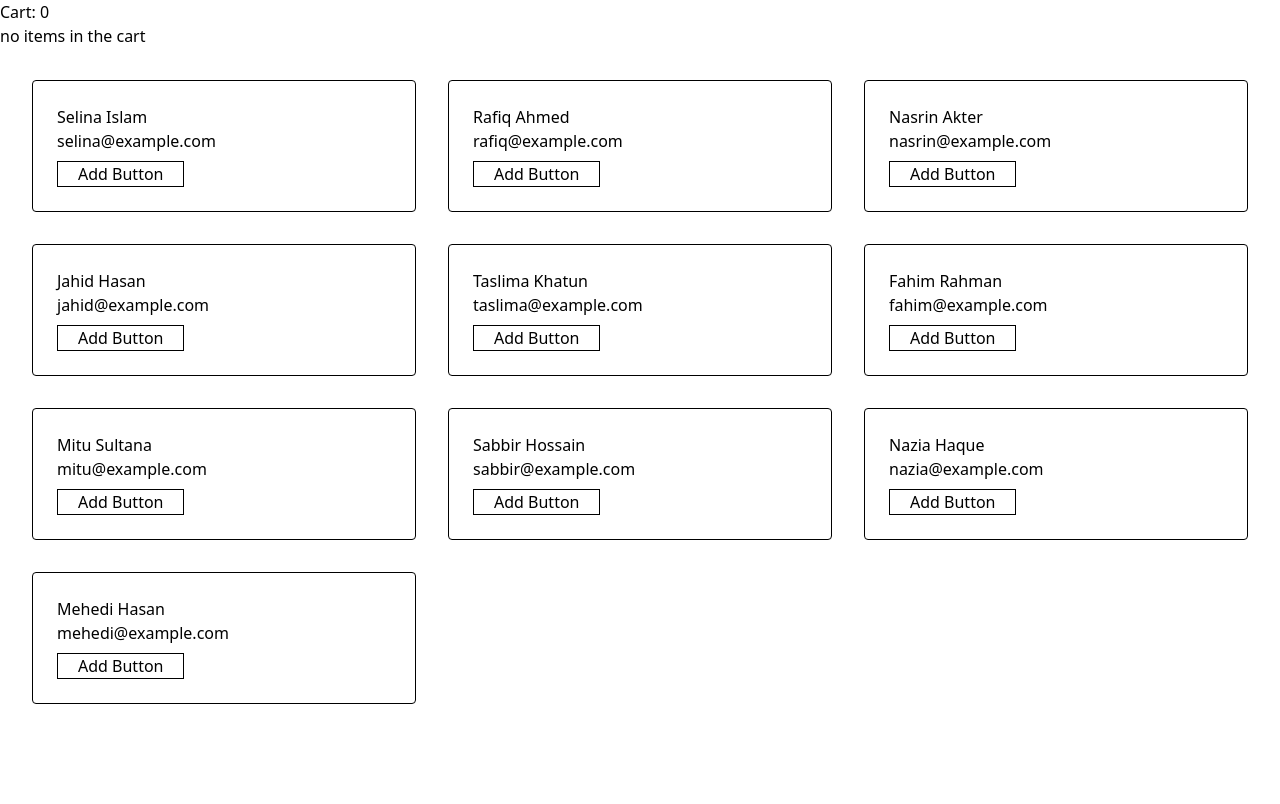
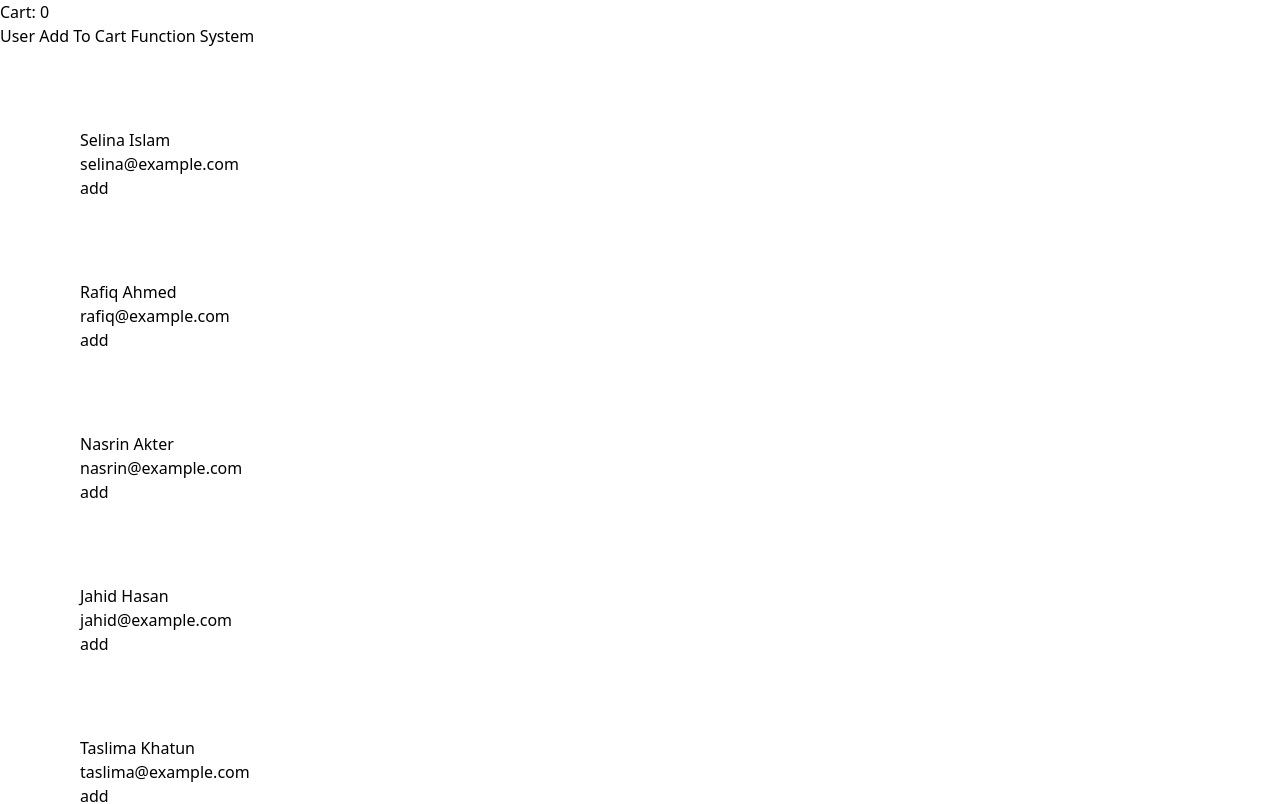
Before and after one commit to selina-islam/Play_With_React, a React (Vite) app: page / in a window 1280 px wide. Shown: the top 804 px of the page. Built offline with nearby package versions, Linux system fonts and the light colour scheme.

Commit message:
add to cart system with context api

```diff
--- a/src/App.jsx
+++ b/src/App.jsx
@@ -1,11 +1,11 @@
 import React from 'react'
-import MainApp from './AddToCart/MainApp'
+import Main from './addCart_contextApi/Main'
 
 function App() {
 
   return (
     <div>
-      <MainApp/>
+     <Main/>
     </div>
   )
 }
--- /dev/null
+++ b/src/addCart_contextApi/AddShow.jsx
@@ -0,0 +1,20 @@
+import React, { useContext } from 'react'
+import { CartContext } from './CartContext'
+
+const AddShow = () => {
+        const {cart, removeFromCart}= useContext(CartContext)
+  return (
+          <div>
+                  <p>Cart: {cart.length}</p>
+                  {cart.map((carts) => (
+                          <div key={carts.id}>
+                                  <p>{carts.name }</p>
+                                  <button onClick={()=>removeFromCart(carts.id)}>remove</button>
+                          </div>
+                  ))}
+
+    </div>
+  )
+}
+
+export default AddShow
--- /dev/null
+++ b/src/addCart_contextApi/CartContext.jsx
@@ -0,0 +1,22 @@
+import { createContext, useState } from "react";
+
+export const CartContext = createContext()
+export const CartProvider = ({children}) => {
+        const [cart, setCart]= useState([])
+
+        const addToCart = (user) => {
+                if (!cart.find(item => item.id === user.id)) {
+                        setCart([...cart, user])
+                }
+        }
+
+        const removeFromCart = (id) => {
+        setCart(cart.filter(item=> item.id !==id))
+}
+
+        return (
+                <CartContext.Provider value={{cart, addToCart, removeFromCart}}>
+                        {children}
+               </CartContext.Provider>
+        )
+}
--- /dev/null
+++ b/src/addCart_contextApi/Main.jsx
@@ -0,0 +1,18 @@
+import React from 'react'
+import { CartProvider } from './CartContext'
+import AddShow from './AddShow'
+import User from './User'
+
+const Main = () => {
+  return (
+
+          <CartProvider>
+                  <div>
+                          <AddShow/>
+                          <User/>
+                  </div>
+        </CartProvider>
+  )
+}
+
+export default Main
--- /dev/null
+++ b/src/addCart_contextApi/SingleUser.jsx
@@ -0,0 +1,14 @@
+import React from 'react'
+
+const SingleUser = ({ u , addToCart}) => {
+        const {name, email}= u
+  return (
+          <div className='m-20'>
+                  <p>{name}</p>
+                  <p>{email}</p>
+                  <button onClick={()=>addToCart(u)}>add</button>
+    </div>
+  )
+}
+
+export default SingleUser
--- /dev/null
+++ b/src/addCart_contextApi/User.jsx
@@ -0,0 +1,21 @@
+import React, { useContext, useEffect, useState } from 'react'
+import SingleUser from './SingleUser'
+import { CartContext } from './CartContext'
+
+const User = () => {
+        const [user, setUser] = useState([])
+        const {addToCart}=useContext(CartContext)
+        useEffect(() => {
+                fetch('users.json')
+                .then(res=> res.json())
+                .then(data => setUser(data))
+        })
+  return (
+          <div>
+                  <h2>User Add To Cart Function System</h2>
+                  {user.map((u, i) => <SingleUser key={i} u={ u} addToCart={addToCart}/> )}
+    </div>
+  )
+}
+
+export default User
```
